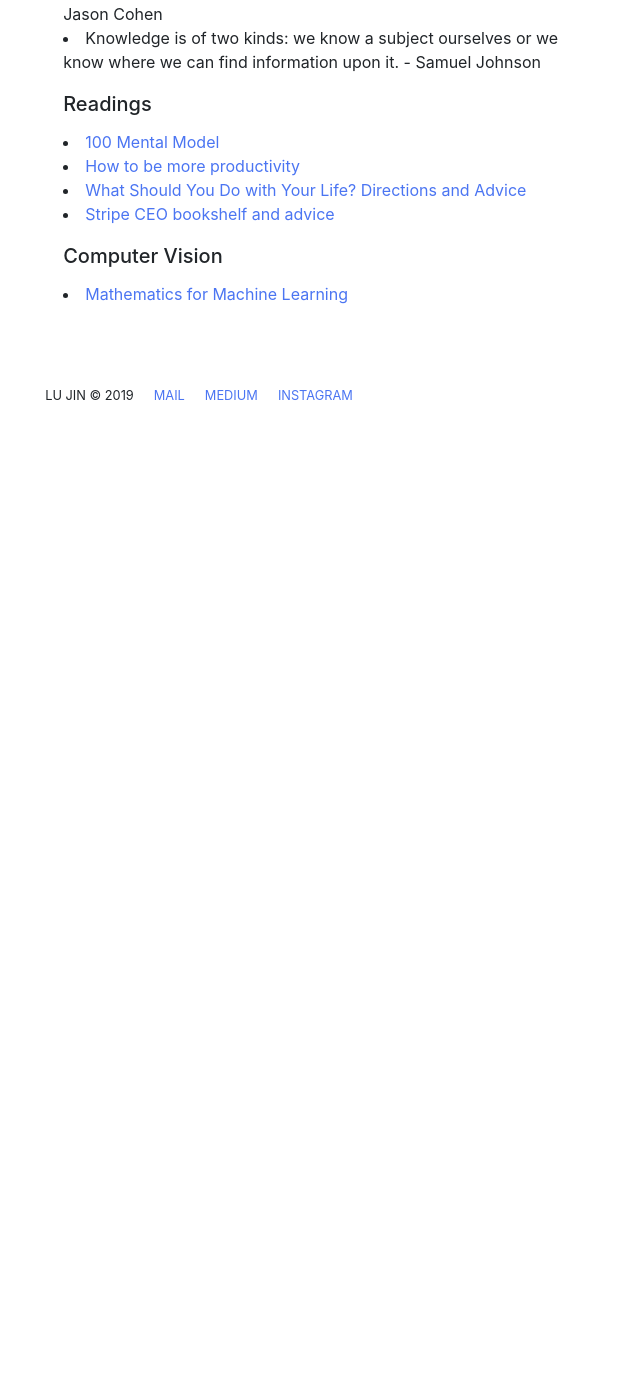
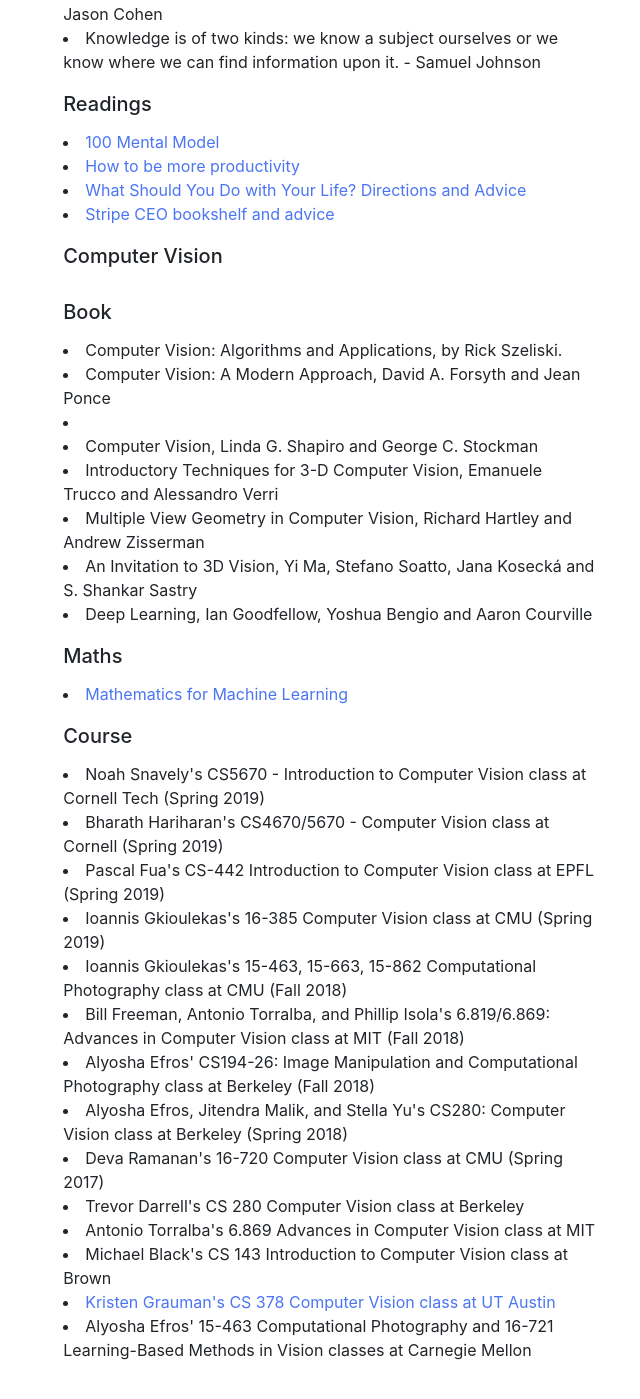
Before and after one commit to beforux/ShakeYourLove, a Jekyll site: the page list.html, which Jekyll copies as it is, in a window 1280 px wide and 1400 px high, scrolled down 1650 px. Shown: the whole window, without its empty margins (451-1091 px from the left). Built offline with Jekyll 4.4.1, drawn with Linux system fonts in a browser that asks for light colours; nearby versions of some CDN libraries; before the commit the page ends 2067 px from its top, so only the background shows below that.

Commit message:
Update list.html

```diff
--- a/list.html
+++ b/list.html
@@ -101,9 +101,34 @@
                 <li> <a href="https://patrickcollison.com/bookshelf">Stripe CEO bookshelf and advice</a></li>
 
                                <h5>Computer Vision </h5>
+                  <h5>Book</h5>
+                  <li a href="http://szeliski.org/Book/drafts/SzeliskiBook_20100903_draft.pdf"> Computer Vision: Algorithms and Applications, by Rick Szeliski.</a></li>
+<li>Computer Vision: A Modern Approach, David A. Forsyth and Jean Ponce<li>
+                  <li>Computer Vision, Linda G. Shapiro and George C. Stockman</li>
+                  <li>Introductory Techniques for 3-D Computer Vision, Emanuele Trucco and Alessandro Verri</li>
+                  <li>Multiple View Geometry in Computer Vision, Richard Hartley and Andrew Zisserman</li>
+                  <li>An Invitation to 3D Vision, Yi Ma, Stefano Soatto, Jana Kosecká and S. Shankar Sastry</li>
+                  <li>Deep Learning, Ian Goodfellow, Yoshua Bengio and Aaron Courville</li>
+
+                  <h5>Maths</h5>
+
                   <li><a href="https://www.youtube.com/watch?v=T3TpdPmTLso&t=155s"> Mathematics for Machine Learning</a></li>
 
-
+                  <h5>Course</h5>
+                <li a href="http://szeliski.org/Book/">Noah Snavely's CS5670 - Introduction to Computer Vision class at Cornell Tech (Spring 2019)</a></li>
+                  <li>Bharath Hariharan's CS4670/5670 - Computer Vision class at Cornell (Spring 2019)</li>
+                  <li>Pascal Fua's CS-442 Introduction to Computer Vision class at EPFL (Spring 2019)</li>
+                  <li>Ioannis Gkioulekas's 16-385 Computer Vision class at CMU (Spring 2019)</li>
+<li>Ioannis Gkioulekas's 15-463, 15-663, 15-862 Computational Photography class at CMU (Fall 2018)</li>
+<li>Bill Freeman, Antonio Torralba, and Phillip Isola's 6.819/6.869: Advances in Computer Vision class at MIT (Fall 2018)</li>
+<li>Alyosha Efros' CS194-26: Image Manipulation and Computational Photography class at Berkeley (Fall 2018)</li>
+<li>Alyosha Efros, Jitendra Malik, and Stella Yu's CS280: Computer Vision class at Berkeley (Spring 2018)</li>
+                  <li>Deva Ramanan's 16-720 Computer Vision class at CMU (Spring 2017)</li>
+                  <li>Trevor Darrell's CS 280 Computer Vision class at Berkeley</li>
+                  <li>Antonio Torralba's 6.869 Advances in Computer Vision class at MIT</li>
+                  <li>Michael Black's CS 143 Introduction to Computer Vision class at Brown</li>
+<li><a href="http://www.cs.utexas.edu/~huangqx/CS376_Computer_Vision.html">Kristen Grauman's CS 378 Computer Vision class at UT Austin</a></li>
+<li>Alyosha Efros' 15-463 Computational Photography and 16-721 Learning-Based Methods in Vision classes at Carnegie Mellon</li>
               </div>
         <div>
      </div>
```
